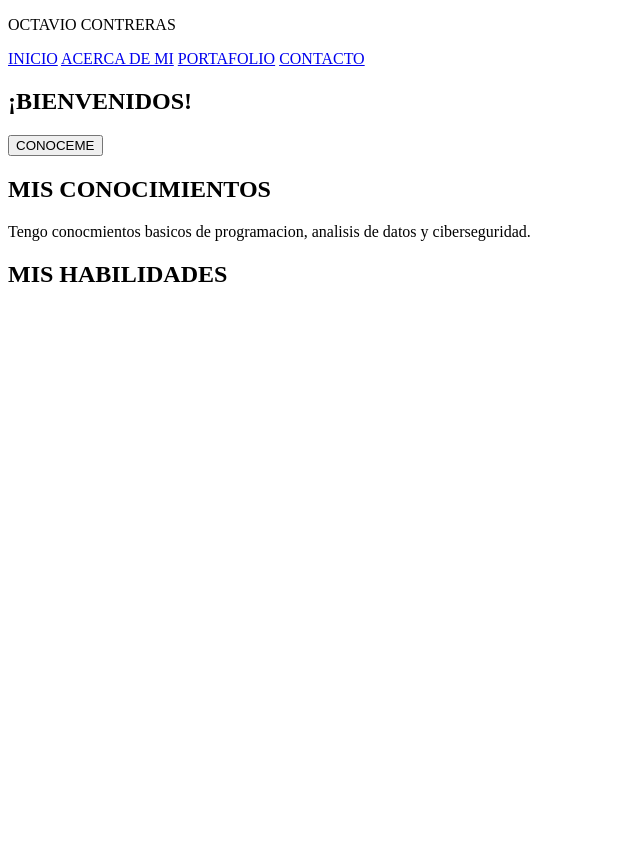
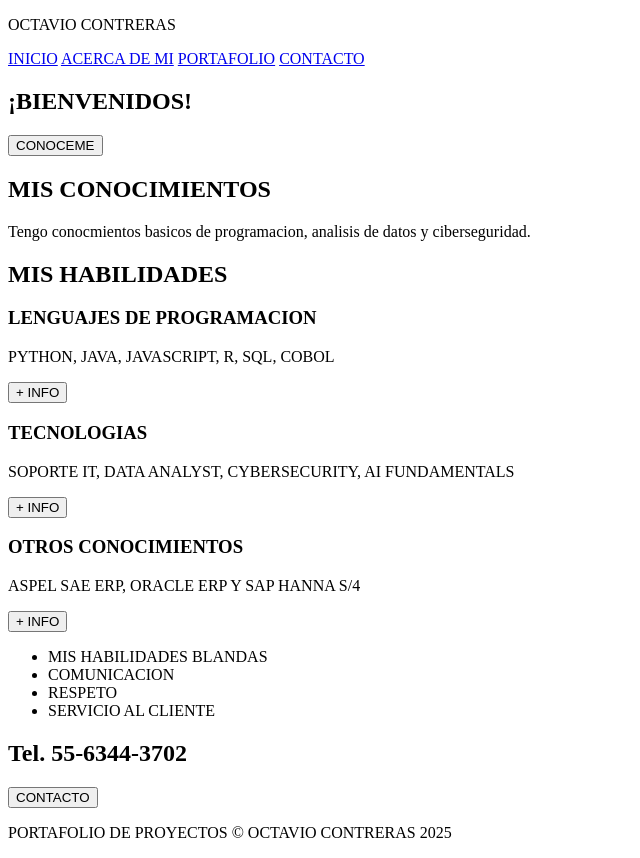
Before and after one commit to OctavioICO2000/portafolio-proyectos.github.io, a plain HTML site: page index.html in a window 1280 px wide. Shown: the whole page, without its empty margins (0-640 px from the left). Before the commit the page ends 800 px from the top, so only its background shows below. Drawn offline with Linux system fonts and the light colour scheme.

Commit message:
Update index.html
INDEX.HTML TERMINADO

```diff
--- a/index.html
+++ b/index.html
@@ -43,11 +43,48 @@
 <h2>MIS HABILIDADES</h2>
 <div class="software">
 <div class="carta">
-
+<h3>LENGUAJES DE PROGRAMACION</h3>
+<p>PYTHON, JAVA, JAVASCRIPT, R, SQL, COBOL</p>
+<button>+ INFO</button>
+</div>
+<div class="carta">
+<h3>TECNOLOGIAS</h3>
+<p>SOPORTE IT, DATA ANALYST, CYBERSECURITY, AI FUNDAMENTALS</p>
+<button>+ INFO</button>
+</div>
+<div class="carta">
+<h3>OTROS CONOCIMIENTOS</h3>
+<p>ASPEL SAE ERP, ORACLE ERP Y SAP HANNA S/4</p>
+<button>+ INFO</button>
+</div>
 </div>
 </div>
 </section>
 
+<section id="caracteristicas">
+<div class="contenedor">
+<ul>
+<li>MIS HABILIDADES BLANDAS</li>
+<li>COMUNICACION</li>
+<li>RESPETO</li>
+<li>SERVICIO AL CLIENTE</li>
+</ul>
+</div>
+</section>
+
+<section id="final">
+<h2>Tel. 55-6344-3702</h2>
+<form action="#">
+<button>CONTACTO</button>
+</form>
+</section>
+
+<footer>
+<div class="contenedor">
+<p>PORTAFOLIO DE PROYECTOS &copy; OCTAVIO CONTRERAS 2025</p>
+</div>
+</footer>
+
 </body>
 
 </html>
```
